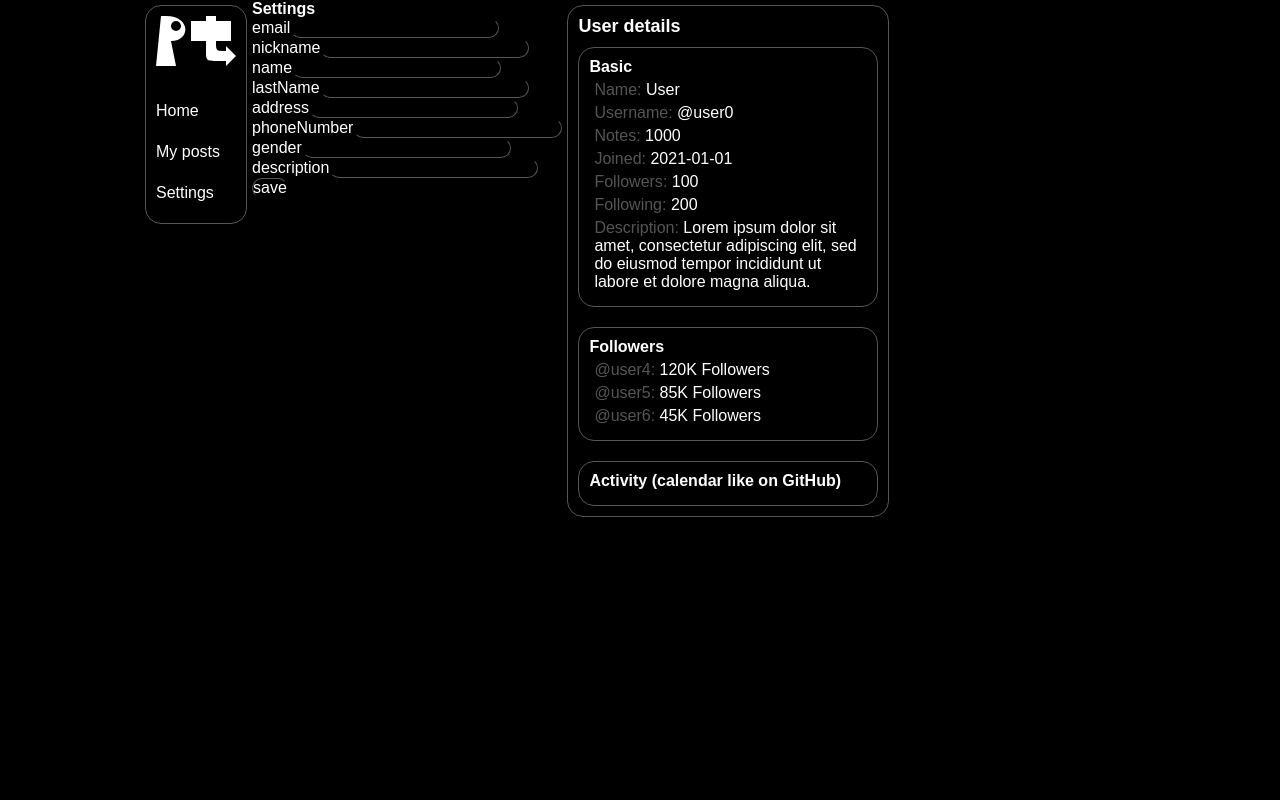
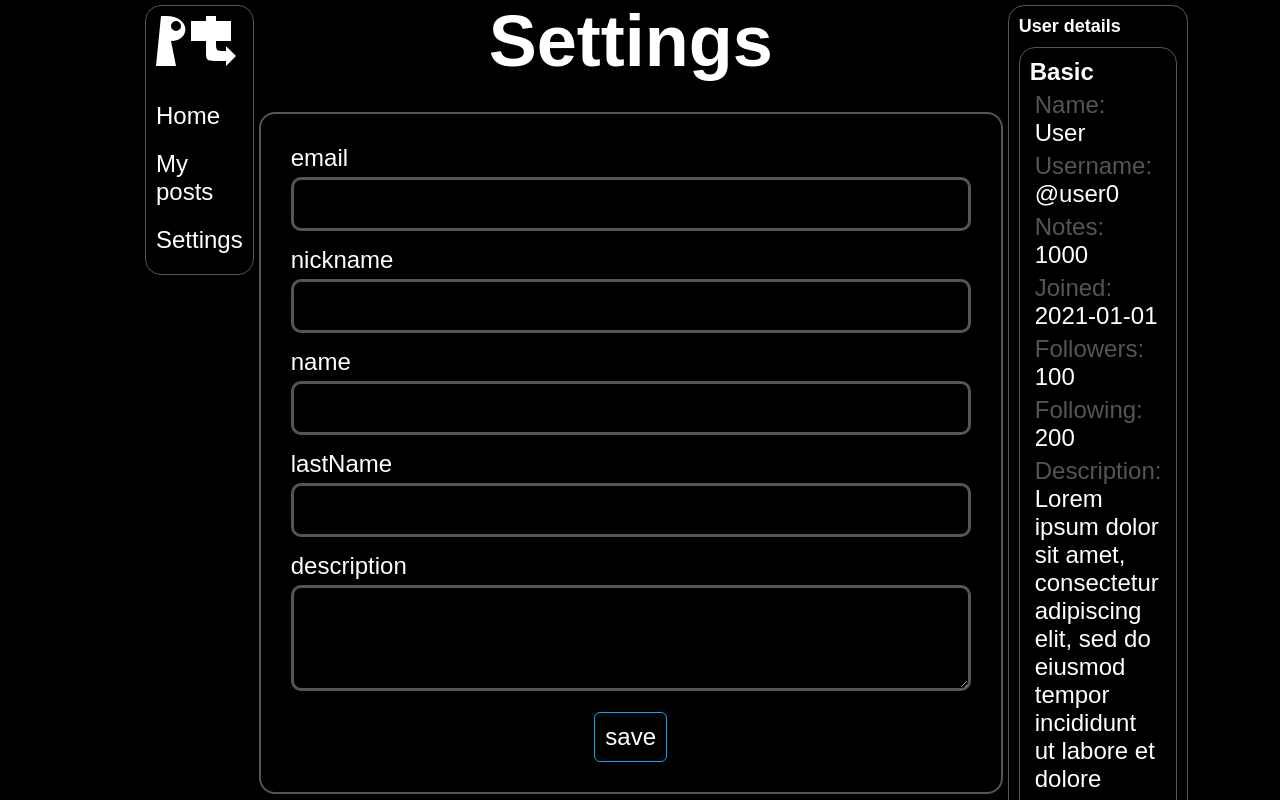
Before and after one commit to Ech0n/PrawieTwitter, a React (Vite) app in the folder client/: page /userSettings in a window 1280 px wide. Shown: the top 800 px of the page. Built offline with nearby package versions, Linux system fonts and the light colour scheme.

Commit message:
Added styles to user settings

```diff
--- /dev/null
+++ b/client/src/SettingsForm.css
@@ -0,0 +1,53 @@
+* {
+    font-size: 24px;
+}
+form {
+    border: 2px solid #555;
+    padding: 30px;
+    border-radius: 16px;
+    width: 680px;
+}
+
+h1 {
+    text-align: center;
+    font-size: 72px;
+    margin-bottom: 30px;
+}
+
+label {
+    display: block;
+    margin-bottom: 5px;
+}
+
+input[type="text"],
+input[type="email"],
+input[type="password"],
+textarea,
+select {
+    width: 654px;
+    padding: 10px;
+    margin-bottom: 15px;
+    border: 3px solid #555;
+    border-radius: 10px;
+}
+
+textarea {
+    resize: vertical;
+    height: 80px;
+}
+
+button {
+    padding: 10px;
+    border: 1px solid #00aaff;
+    border-radius: 6px;
+    cursor: pointer;
+    justify-content: center;
+}
+
+button:hover {
+    background-color: rgb(44, 112, 190, 0.5);
+}
+
+.buttonContainer {
+    text-align: center;
+}
--- a/client/src/components/UserSettings.jsx
+++ b/client/src/components/UserSettings.jsx
@@ -1,14 +1,12 @@
 import React from 'react';
 import {useState} from "react";
+import "../SettingsForm.css"
 
 function UserSettings() {
     const [email, setEmail] = useState('');
     const [nickname, setNickname] = useState('');
     const [name, setName] = useState('');
     const [lastName, setLastName] = useState('');
-    const [address, setAddress] = useState('');
-    const [phoneNumber, setPhoneNumber] = useState('');
-    const [gender, setGender] = useState('');
     const [description, setDescription] = useState('');
 
     function handleSave(){
@@ -18,7 +16,6 @@ function UserSettings() {
 
     return (
         <div>
-            {/*TODO: add styles*/}
             <h1>Settings</h1>
             <form>
                 <div>
@@ -38,22 +35,13 @@ function UserSettings() {
                     <input type="text" value={lastName} onChange={e => setLastName(e.target.value)}/>
                 </div>
                 <div>
-                    <label>address</label>
-                    <input type="text" value={address} onChange={e => setAddress(e.target.value)}/>
+                    <label>description</label>
+                    <textarea value={description} onChange={e => setDescription(e.target.value)}></textarea>
                 </div>
-                <div>
-                    <label>phoneNumber</label>
-                    <input type="text" value={phoneNumber} onChange={e => setPhoneNumber(e.target.value)}/>
+                <div className="buttonContainer">
+                    <button type="submit">save</button>
                 </div>
-                <div>
-                    <label>gender</label>
-                    <input type="text" value={gender} onChange={e => setGender(e.target.value)}/>
-                </div>
-                <div>
-                    <label>description</label>
-                    <input type="text" value={description} onChange={e => setDescription(e.target.value)}/>
-                </div>
-                <button type="submit">save</button>
+
             </form>
         </div>
     )
```
